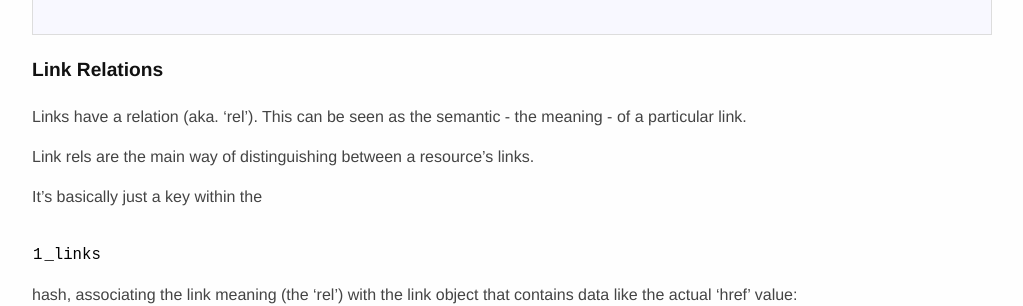
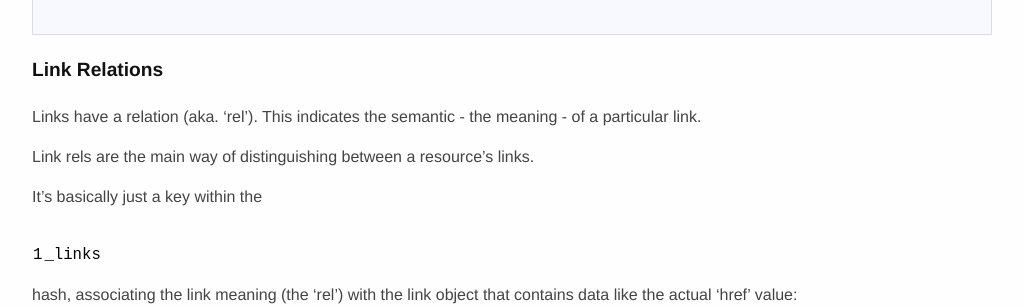
Before and after one commit to mikekelly/hal_specification, a Jekyll site: the page built from hal_specification.md, in a window 1280 px wide and 900 px high, scrolled down 4832 px. Shown: the part 152-458 px from the top of the window, without its empty margins (128-1151 px from the left). Built offline with Jekyll 4.4.1, drawn with Linux system fonts in a browser that asks for light colours; Markdown is read by kramdown in place of the engine named in the settings.

Commit message:
wording in Link Relations fix.

````diff
--- a/hal_specification.md
+++ b/hal_specification.md
@@ -210,7 +210,7 @@ that must be a direct property of a resource object:
 ```
 
 #### Link Relations
-Links have a relation (aka. 'rel'). This can be seen as the semantic -
+Links have a relation (aka. 'rel'). This indicates the semantic -
 the meaning - of a particular link.
 
 Link rels are the main way of distinguishing between a resource's links.
````
